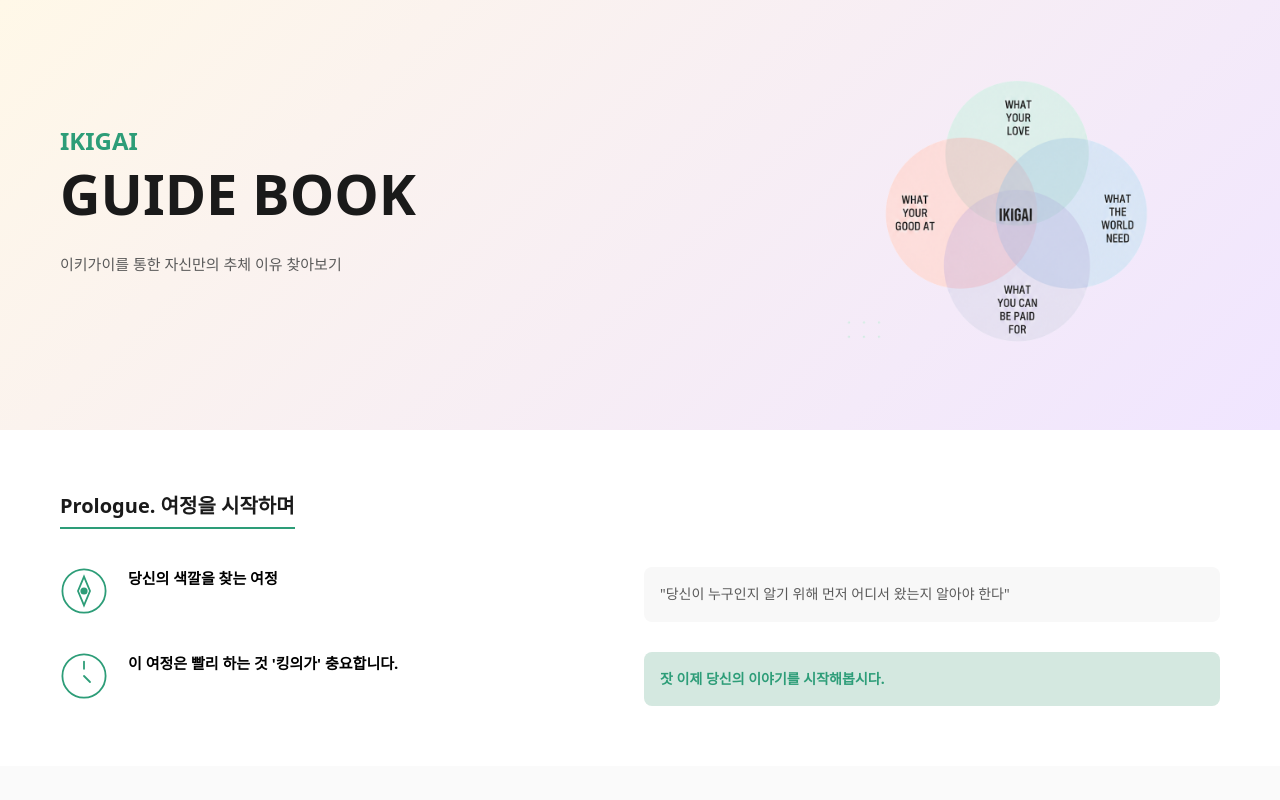
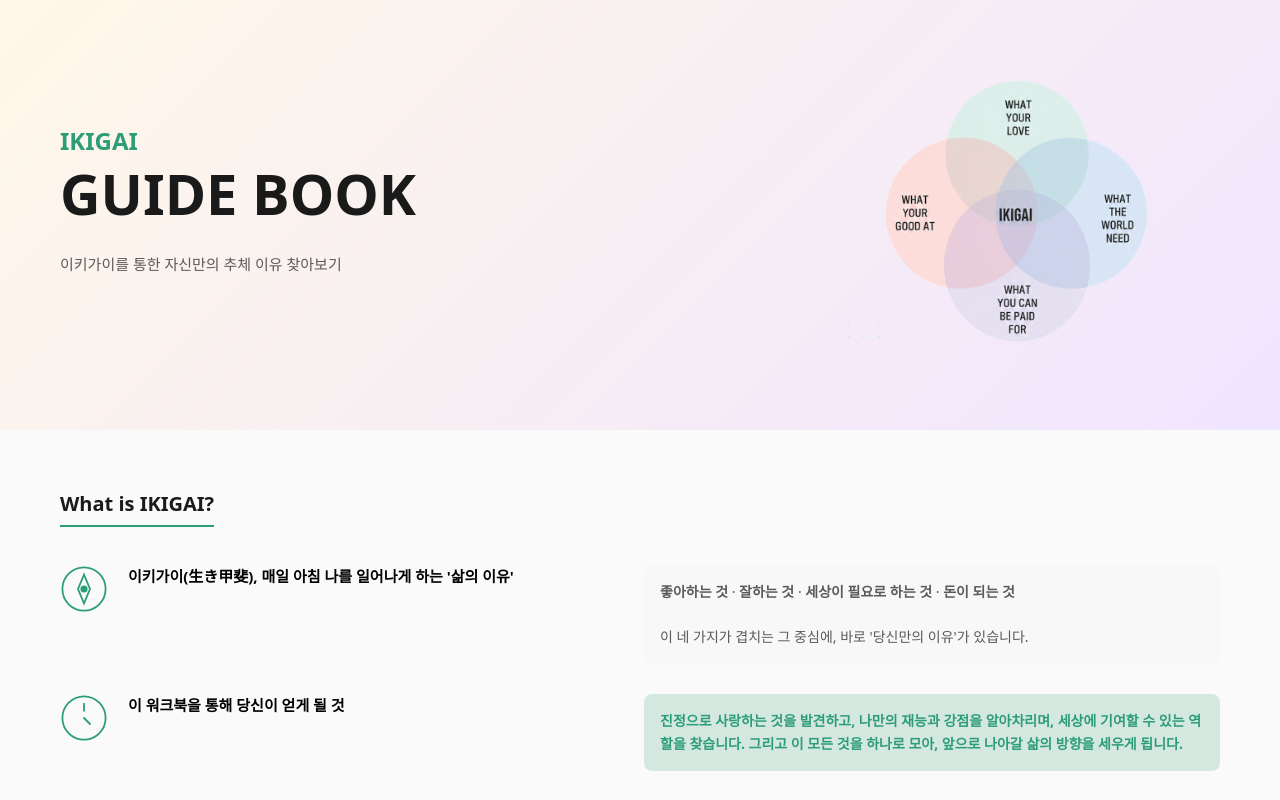
Before and after one commit to hwajeongup-hj/ikigai-landing, a React (Vite) app: page / in a window 1280 px wide. Shown: the top 800 px of the page. Built offline with nearby package versions, Linux system fonts and the light colour scheme.

Commit message:
Remove Prologue section, refine What is IKIGAI copy
Co-Authored-By: Claude Opus 4.8 (1M context) <noreply@anthropic.com>

```diff
--- a/src/IkigaiLanding.jsx
+++ b/src/IkigaiLanding.jsx
@@ -111,70 +111,6 @@ export default function IkigaiLanding() {
         </div>
       </section>
 
-      {/* Prologue Section */}
-      <section style={{ padding: sectionPad, background: 'white' }}>
-        <h3 style={{
-          fontSize: '20px',
-          fontWeight: '700',
-          color: '#1A1A1A',
-          margin: '0 0 8px 0',
-          borderBottom: '2px solid #2D9D78',
-          paddingBottom: '8px',
-          display: 'inline-block',
-        }}>
-          Prologue. 여정을 시작하며
-        </h3>
-
-        {/* Top Row */}
-        <div style={{ ...twoColRow, margin: '30px 0' }}>
-          <div style={{ display: 'flex', alignItems: 'flex-start', gap: '20px', flex: 1 }}>
-            <CompassIcon />
-            <div>
-              <p style={{ margin: '0 0 8px 0', fontWeight: '600', fontSize: '15px' }}>
-                당신의 색깔을 찾는 여정
-              </p>
-            </div>
-          </div>
-          <div style={{
-            flex: 1,
-            background: '#F8F8F8',
-            padding: '16px',
-            borderRadius: '8px',
-            fontSize: '14px',
-            color: '#5A5A5A',
-            lineHeight: '1.6',
-          }}>
-            <p style={{ margin: 0 }}>
-              "당신이 누구인지 알기 위해 먼저 어디서 왔는지 알아야 한다"
-            </p>
-          </div>
-        </div>
-
-        {/* Bottom Row */}
-        <div style={twoColRow}>
-          <div style={{ display: 'flex', alignItems: 'flex-start', gap: '20px', flex: 1 }}>
-            <ClockIcon />
-            <div>
-              <p style={{ margin: '0 0 8px 0', fontWeight: '600', fontSize: '15px' }}>
-                이 여정은 빨리 하는 것 '킹의가' 충요합니다.
-              </p>
-            </div>
-          </div>
-          <div style={{
-            flex: 1,
-            background: '#D4E8E0',
-            padding: '16px',
-            borderRadius: '8px',
-            fontSize: '14px',
-            color: '#2D9D78',
-            fontWeight: '600',
-            lineHeight: '1.6',
-          }}>
-            잣 이제 당신의 이야기를 시작해봅시다.
-          </div>
-        </div>
-      </section>
-
       {/* What is IKIGAI Section */}
       <section style={{ padding: sectionPad, background: '#FAFAFA' }}>
         <h3 style={{
@@ -195,7 +131,7 @@ export default function IkigaiLanding() {
             <CompassIcon />
             <div>
               <p style={{ margin: '0 0 8px 0', fontWeight: '600', fontSize: '15px' }}>
-                이키가이(生き甲斐)는 일본의 개념으로...
+                이키가이(生き甲斐), 매일 아침 나를 일어나게 하는 '삶의 이유'
               </p>
             </div>
           </div>
@@ -208,9 +144,9 @@ export default function IkigaiLanding() {
             color: '#5A5A5A',
             lineHeight: '1.6',
           }}>
-            <strong>당신이 좋아하는 것</strong> · <strong>잘하는 것</strong> · <strong>세상이 필요로 하는 것</strong> · <strong>돈을 받을 수 있는 것</strong>
+            <strong>좋아하는 것</strong> · <strong>잘하는 것</strong> · <strong>세상이 필요로 하는 것</strong> · <strong>돈이 되는 것</strong>
             <br /><br />
-            이 4가지가 겹치는 중심에 있는 '당신만의 이유'를 찾는 것입니다.
+            이 네 가지가 겹치는 그 중심에, 바로 '당신만의 이유'가 있습니다.
           </div>
         </div>
 
@@ -220,7 +156,7 @@ export default function IkigaiLanding() {
             <ClockIcon />
             <div>
               <p style={{ margin: '0 0 8px 0', fontWeight: '600', fontSize: '15px' }}>
-                이키가이를 통해
+                이 워크북을 통해 당신이 얻게 될 것
               </p>
             </div>
           </div>
@@ -234,7 +170,7 @@ export default function IkigaiLanding() {
             fontWeight: '600',
             lineHeight: '1.6',
           }}>
-            이 워크북을 통해 당신은 당신이 진정으로 사랑하는 것 발견하고, 당신이 가진 독특한 재능과 강점을 인식하며, 세상에 기여할 수 있는 당신만의 역할을 발견하고, 이 모든 것을 종합하여 설정 방향성을 설정하게 됩니다.
+            진정으로 사랑하는 것을 발견하고, 나만의 재능과 강점을 알아차리며, 세상에 기여할 수 있는 역할을 찾습니다. 그리고 이 모든 것을 하나로 모아, 앞으로 나아갈 삶의 방향을 세우게 됩니다.
           </div>
         </div>
       </section>
```
